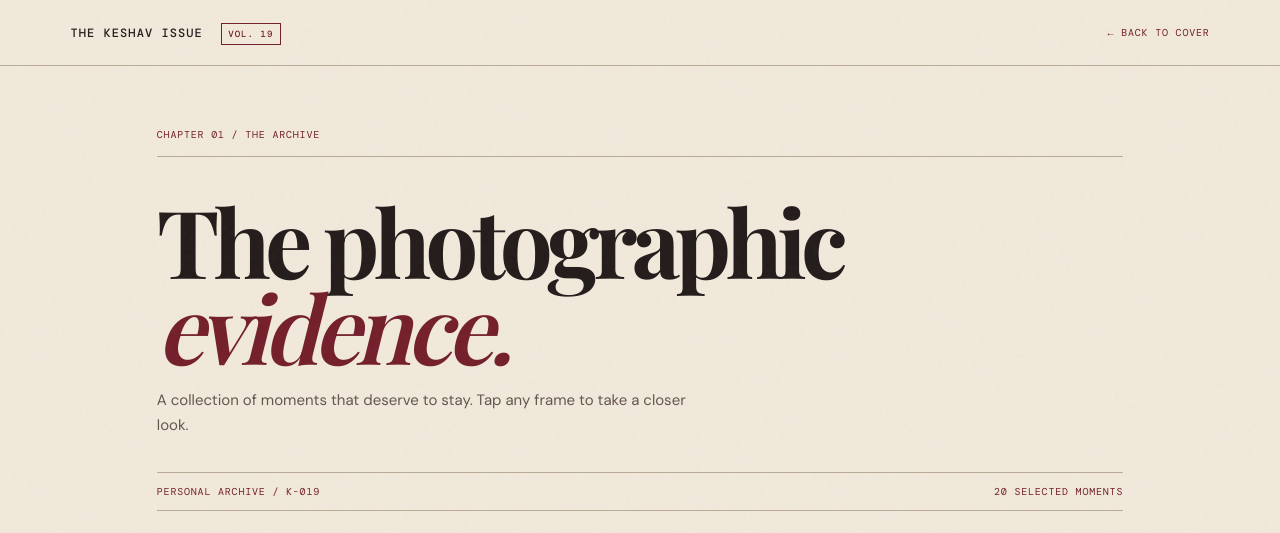
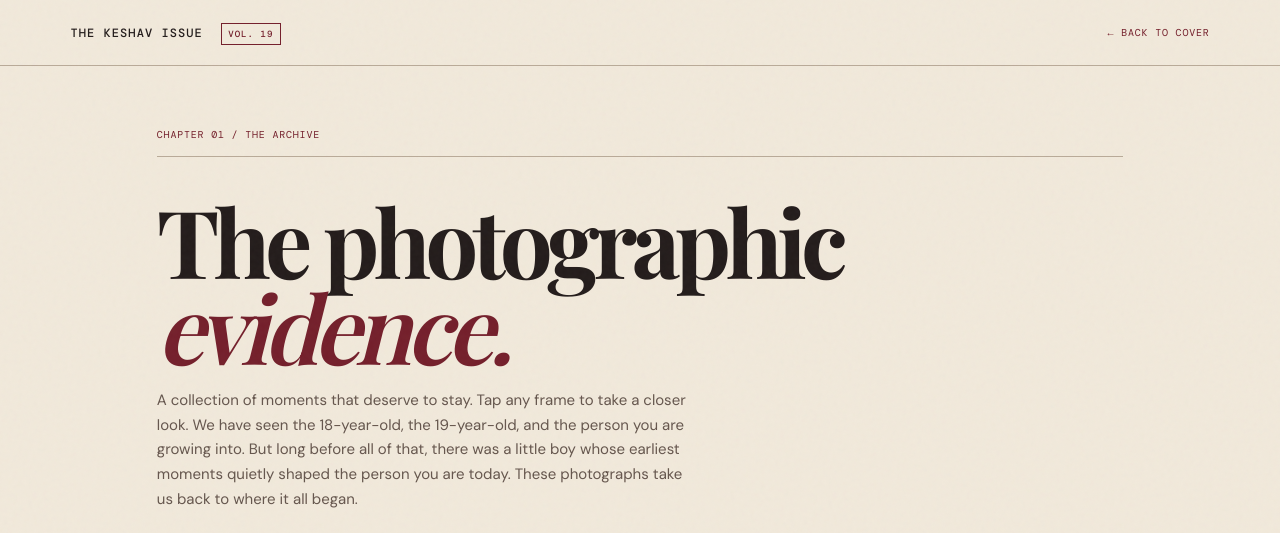
Before and after one commit to lakshitabaid-ship-it/keshavsbdayy2, a plain HTML site: page gallery.html in a window 1280 px wide. Shown: the top 533 px of the page. Drawn offline with nearby package versions, Linux system fonts and the light colour scheme; a web font is replaced by a local one.

Commit message:
Update gallery.html

```diff
--- a/gallery.html
+++ b/gallery.html
@@ -6,7 +6,7 @@
 <main class="sub-main">
   <div class="sub-masthead"><span class="eyebrow">CHAPTER 01 / THE ARCHIVE</span><span class="issue-number">20 FRAMES · COUNTLESS STORIES</span></div>
   <h1 class="sub-title">The photographic<br><em>evidence.</em></h1>
-  <p class="sub-intro">A collection of moments that deserve to stay. Tap any frame to take a closer look.</p>
+ <p class="sub-intro">A collection of moments that deserve to stay. Tap any frame to take a closer look. We have seen the 18-year-old, the 19-year-old, and the person you are growing into. But long before all of that, there was a little boy whose earliest moments quietly shaped the person you are today. These photographs take us back to where it all began.</p>
   <div class="gallery-toolbar"><span>PERSONAL ARCHIVE / K-019</span><span>20 SELECTED MOMENTS</span></div>
   <section class="photo-grid" id="photoGrid"></section>
   <div class="gallery-footnote">THESE ARE THE DAYS WE'LL KEEP COMING BACK TO. ✳</div>
```
